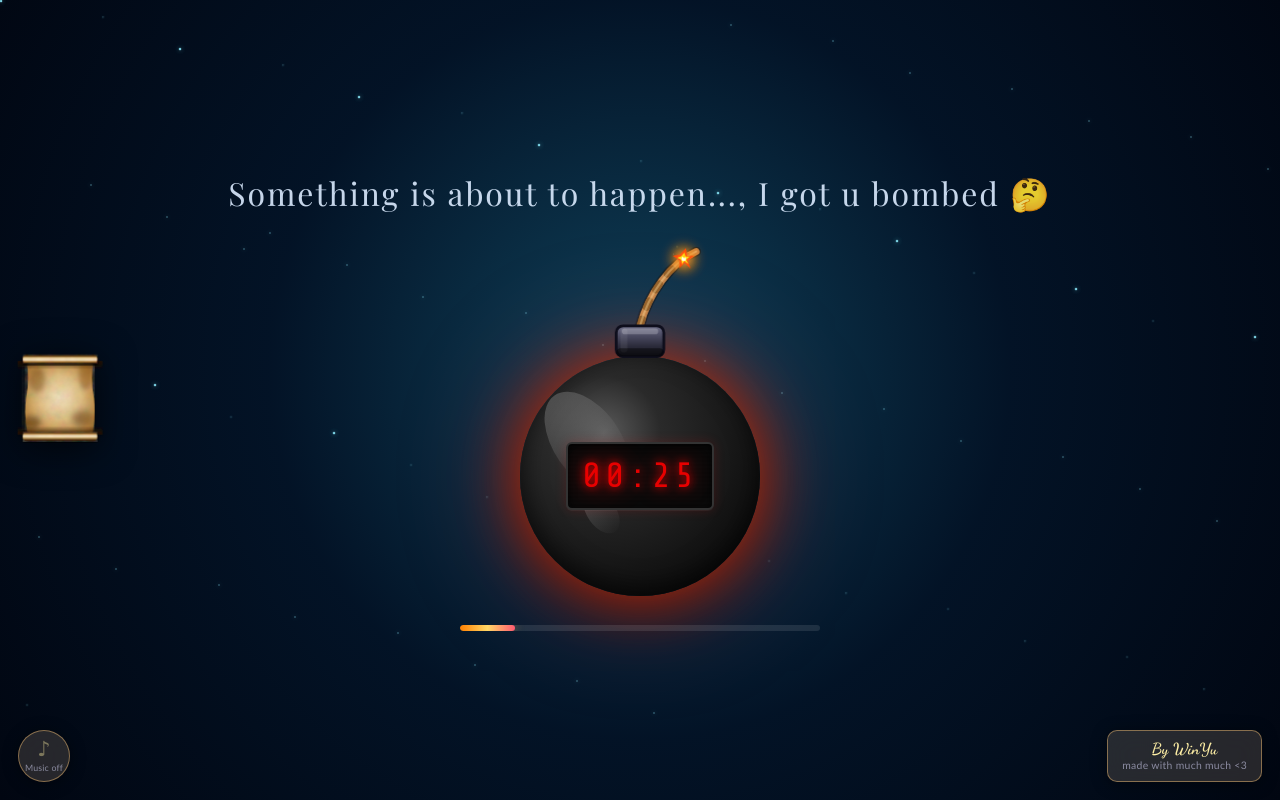
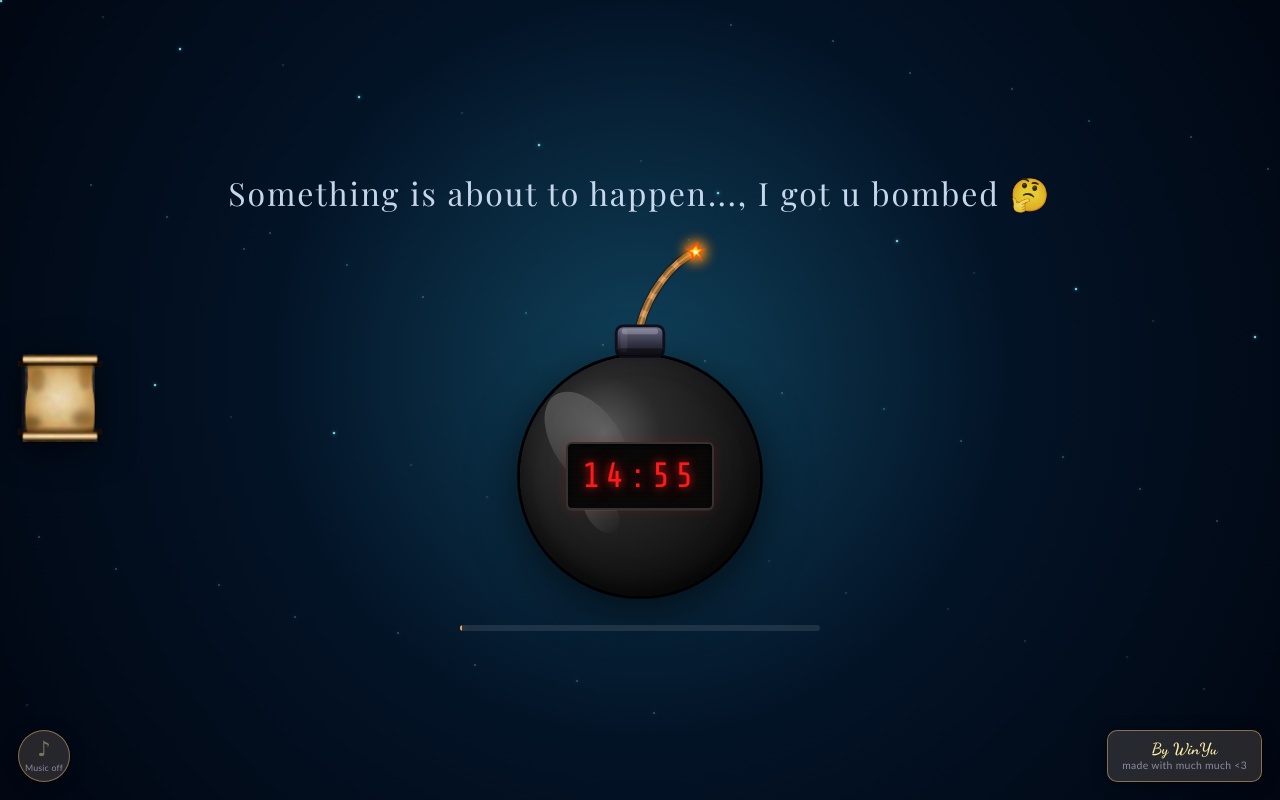
Before and after one commit to Kusk24/ice-breaker, a Next.js app: page /countdown in a window 1280 px wide. Built offline with nearby package versions, Linux system fonts and the light colour scheme.

Commit message:
timer second changed

```diff
--- a/app/countdown/page.tsx
+++ b/app/countdown/page.tsx
@@ -8,7 +8,7 @@ import T3Nebula from "@/app/components/T3Nebula";
 const isProd = process.env.NODE_ENV === "production";
 const rocketSrc = `${isProd ? "/ice-breaker" : ""}/rocket.svg`;
 
-const TOTAL_SECONDS = 30; // TODO: change back to 10 * 60 (10 minutes)
+const TOTAL_SECONDS = 15 * 60; // TODO: change back to 10 * 60 (10 minutes)
 const STORAGE_KEY = "bomb-countdown-start";
 
 const stars = Array.from({ length: 60 }, (_, i) => ({
```
